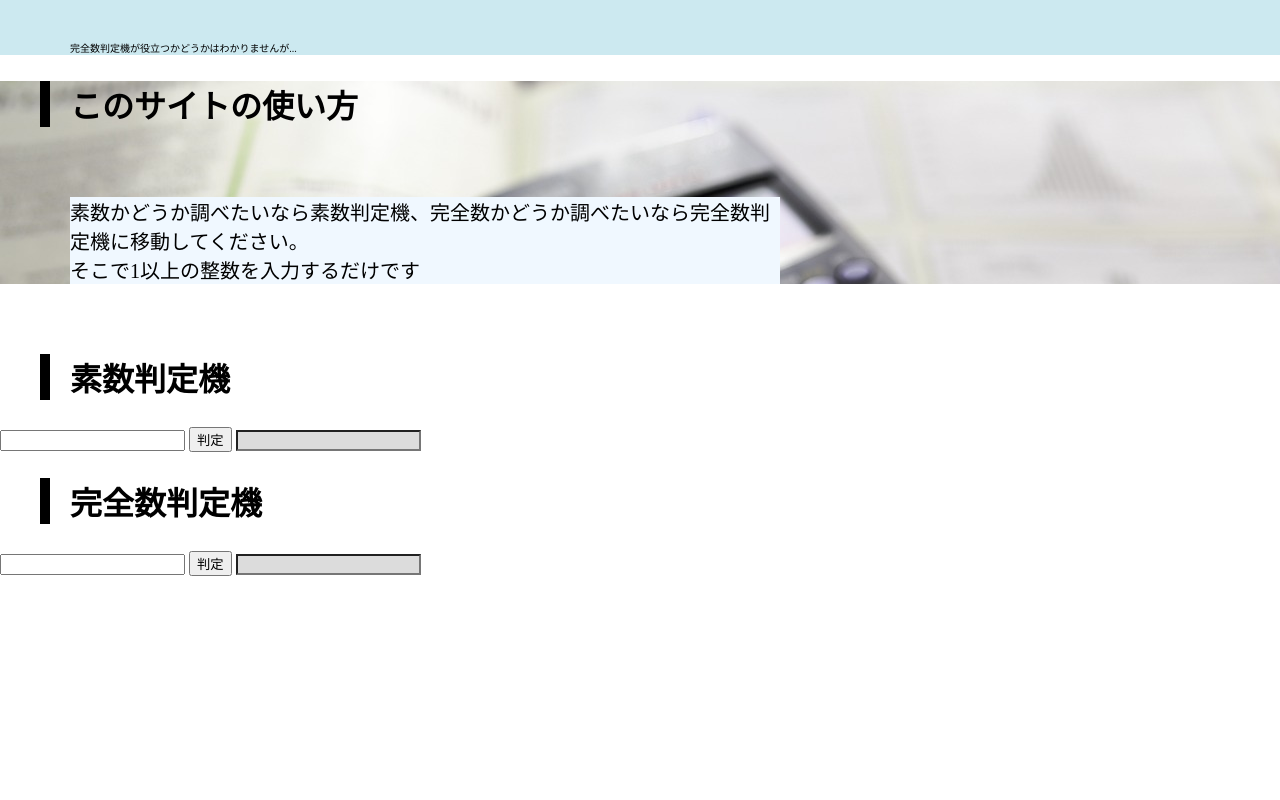
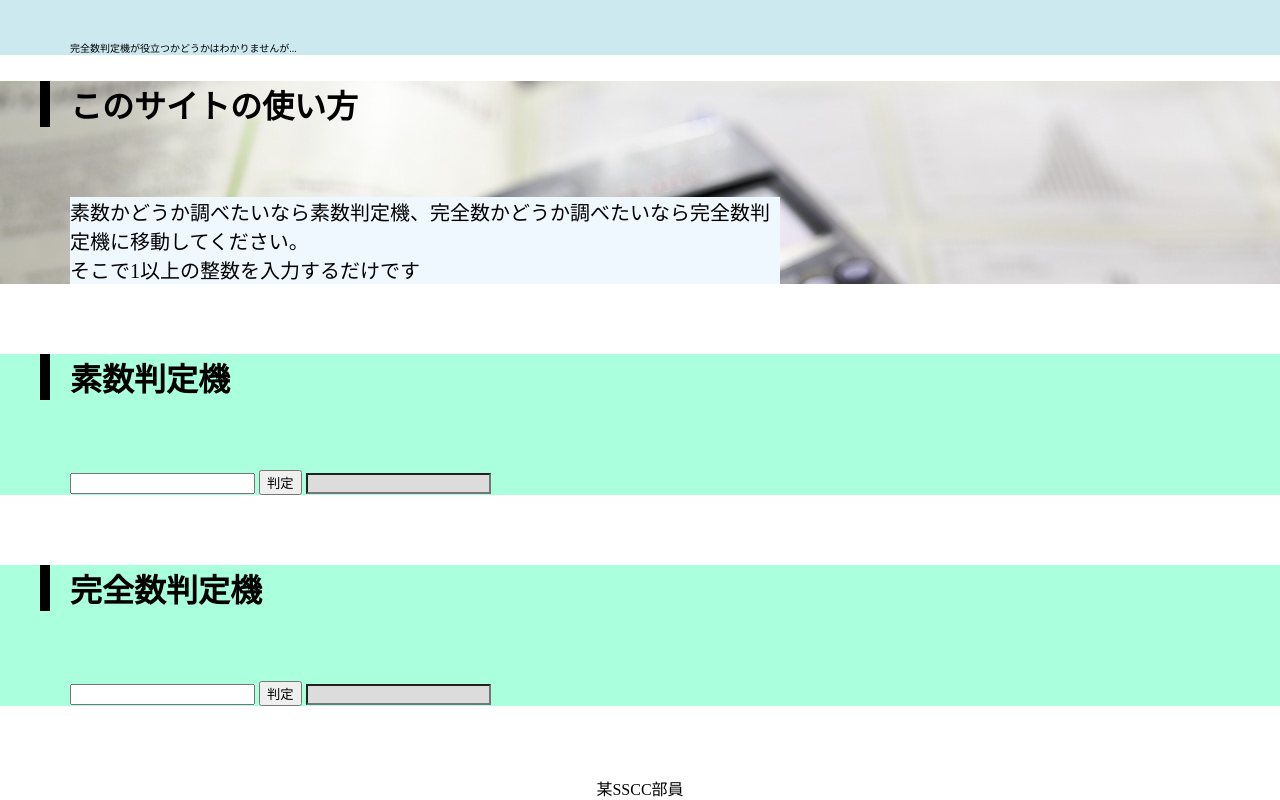
Before and after one commit to xusong-com/sscc, a plain HTML site: page index.html in a window 1280 px wide. Shown: the part 828-1628 px from the top of the page. Before the commit the page ends 1404 px from the top, so only its background shows below. Drawn offline with Linux system fonts and the light colour scheme.

Commit message:
デザインを少し変更

```diff
--- a/index.html
+++ b/index.html
@@ -24,18 +24,26 @@
         そこで1以上の整数を入力するだけです</p>
 </section>
 
-<section>
+<section class="use">
     <h2 class="title">素数判定機</h2>
+    <div class="using">
         <input type="text" id="txtPrimeNumber">
         <button onclick="primeNumber()">判定</button>
         <input readonly type="text" id="txtPrimeNumberResult">
+    </div>
 </section>
 
-<section>
+<section class="use">
     <h2 class="title">完全数判定機</h2>
+    <div class="using">
         <input type="text" id="txtCompleteNumber">
         <button onclick="completeNumber()">判定</button>
         <input readonly type="text" id="txtCompleteNumberResult">
+    </div>
 </section>
 
+<footer class="footer">
+    某SSCC部員
+</footer>
+
 </html>
--- a/style.css
+++ b/style.css
@@ -61,6 +61,19 @@ header{
     background-color:aliceblue;
     margin-right: 500px;
 }
+
 input[readonly]{
     background-color: gainsboro;
 }
+
+.use{
+    background-color: #aaffdd;
+}
+
+.using{
+    margin: 70px;
+}
+
+.footer{
+    text-align: center;
+}
```
Lines whose indentation alone changed are shown as unchanged.
